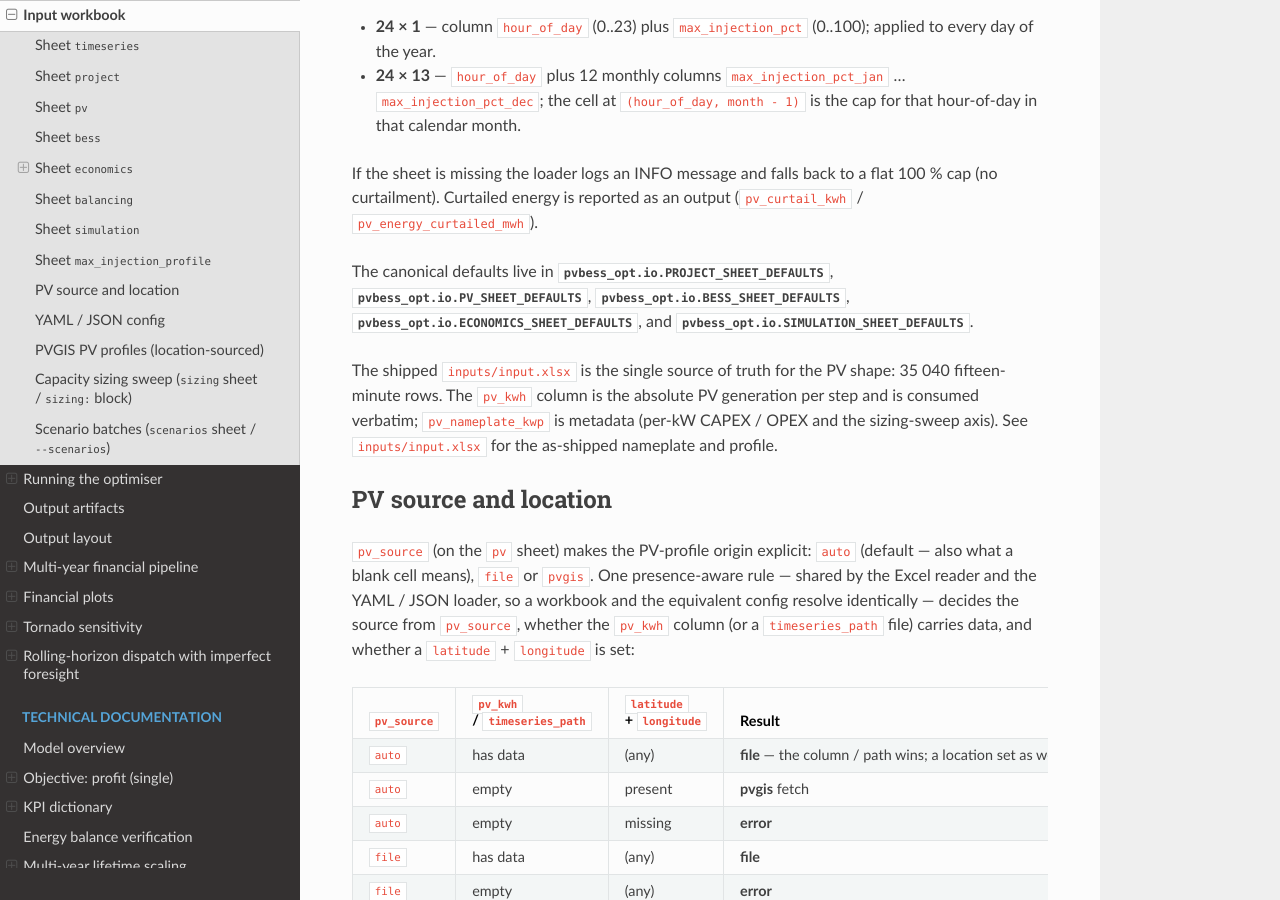
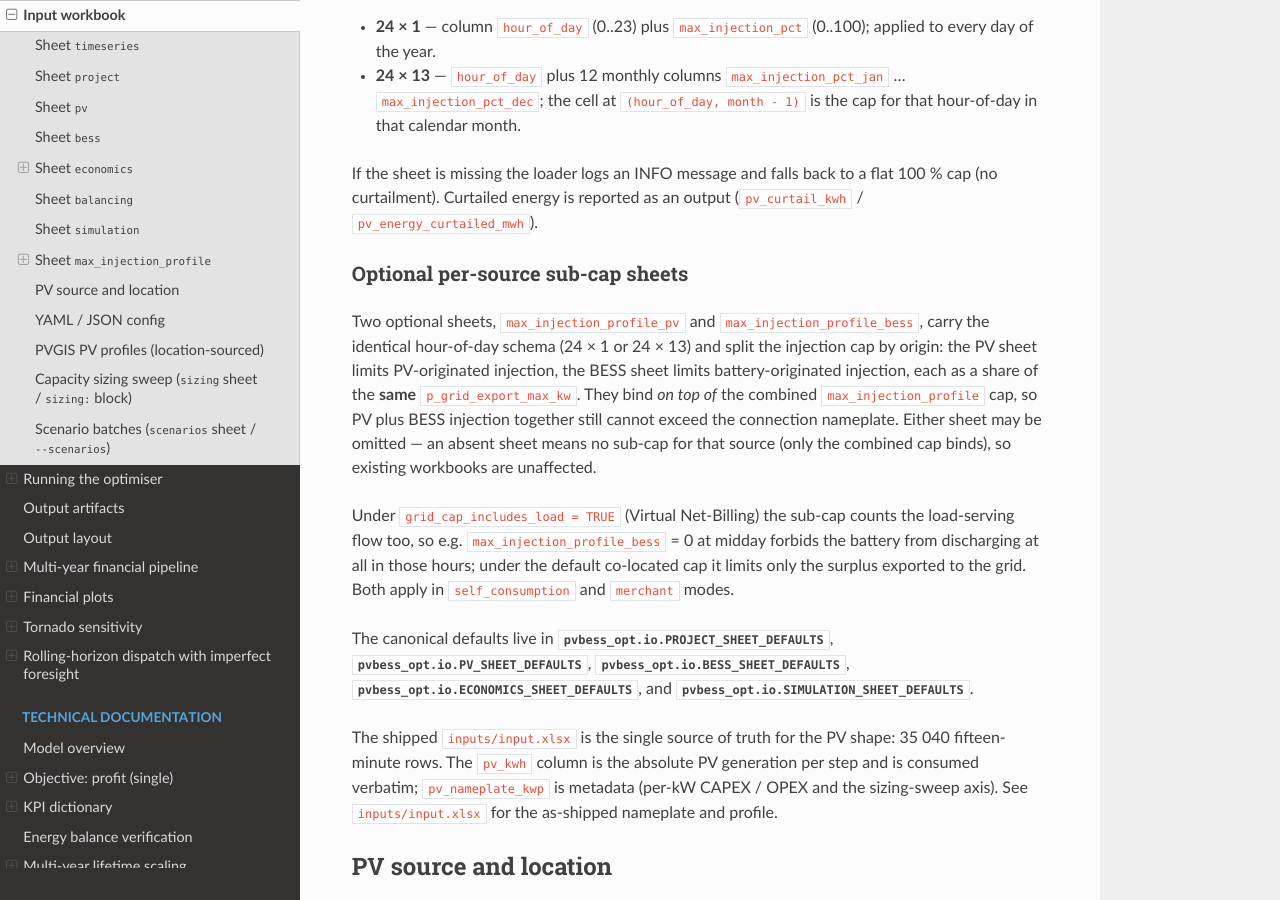
Before and after one commit to lamproskonstantellos/pv-bess-optimizer, a Sphinx documentation site: the page built from docs/source/users.guide/inputs.rst, in a window 1280 px wide and 900 px high, scrolled down 5377 px. Built offline with Sphinx 7.4.7 and the Read the Docs theme 3.1.0, drawn with Linux system fonts in a browser that asks for light colours.

Commit message:
docs: document per-source injection sub-caps
Describe the optional max_injection_profile_pv / max_injection_profile_bess
sheets and the EXPORT_CAP_PV / EXPORT_CAP_BESS constraints across the logic
spec, the regulatory-framework note, the input-workbook guide, and the
max_injection helper docstring. Record the cap-aware LOAD_PV_PRIORITY floor
min(pv, load, cap_total, cap_pv).

```diff
--- a/docs/source/users.guide/inputs.rst
+++ b/docs/source/users.guide/inputs.rst
@@ -300,6 +300,25 @@ If the sheet is missing the loader logs an INFO message and falls
 back to a flat 100 % cap (no curtailment).  Curtailed energy is
 reported as an output (``pv_curtail_kwh`` / ``pv_energy_curtailed_mwh``).
 
+Optional per-source sub-cap sheets
+~~~~~~~~~~~~~~~~~~~~~~~~~~~~~~~~~~~~~~~~
+
+Two optional sheets, ``max_injection_profile_pv`` and
+``max_injection_profile_bess``, carry the identical hour-of-day schema
+(24 × 1 or 24 × 13) and split the injection cap by origin: the PV sheet
+limits PV-originated injection, the BESS sheet limits battery-originated
+injection, each as a share of the **same** ``p_grid_export_max_kw``.  They
+bind *on top of* the combined ``max_injection_profile`` cap, so PV plus
+BESS injection together still cannot exceed the connection nameplate.
+Either sheet may be omitted — an absent sheet means no sub-cap for that
+source (only the combined cap binds), so existing workbooks are unaffected.
+
+Under ``grid_cap_includes_load = TRUE`` (Virtual Net-Billing) the sub-cap
+counts the load-serving flow too, so e.g. ``max_injection_profile_bess``
+= 0 at midday forbids the battery from discharging at all in those hours;
+under the default co-located cap it limits only the surplus exported to the
+grid.  Both apply in ``self_consumption`` and ``merchant`` modes.
+
 The canonical defaults live in
 :data:`pvbess_opt.io.PROJECT_SHEET_DEFAULTS`,
 :data:`pvbess_opt.io.PV_SHEET_DEFAULTS`,
```
Also changed, not shown: docs/self_consumption_logic_spec.md (+25 -5 lines), docs/source/technical.documentation/regulatory_framework.rst (+17 -0 lines), 1 other file.
